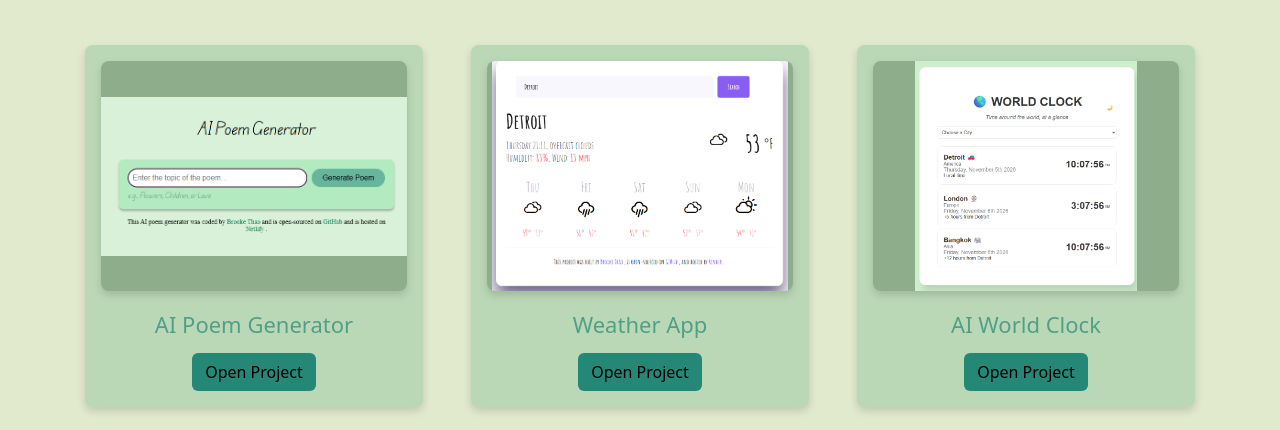
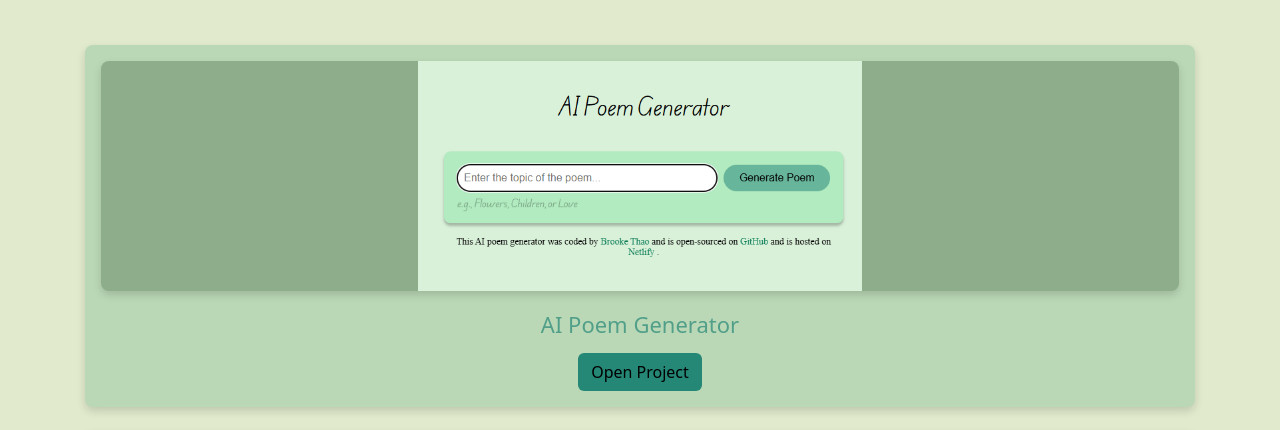
Before and after one commit to gnouy657-cell/Brooke-Portfolio, a website: page about.html in a window 1280 px wide. Shown: the part 482-912 px from the top of the page. Drawn offline with nearby package versions, Linux system fonts and the light colour scheme; a web font is replaced by a local one.

Commit message:
fixed bootstrap codes

```diff
--- a/about.html
+++ b/about.html
@@ -35,11 +35,11 @@
       </p>
     </section>
 
-    <section class="container my-5">
+    <section class="container my-5 project-selection">
       <h2 class="text-center mb-5">My Projects</h2>
 
-      <div class="row g-5">
-        <div class="col-12 col-md-4">
+      <div class="row g-4">
+        <div class="col-12 md:col-4">
           <div class="project-box h-100 p-3 text-center">
             <img
               src="images/poem-generator.png"
@@ -61,7 +61,7 @@
             </a>
           </div>
         </div>
-        <div class="col-12 col-md-4">
+        <div class="col-12 md:col-4">
           <div class="project-box h-100 p-3 text-center">
             <img
               src="images/weather-app.png"
@@ -83,7 +83,7 @@
             </a>
           </div>
         </div>
-        <div class="col-12 col-md-4">
+        <div class="col-12 md:col-4">
           <div class="project-box h-100 p-3 text-center">
             <img
               src="images/world-clock.png"
```
